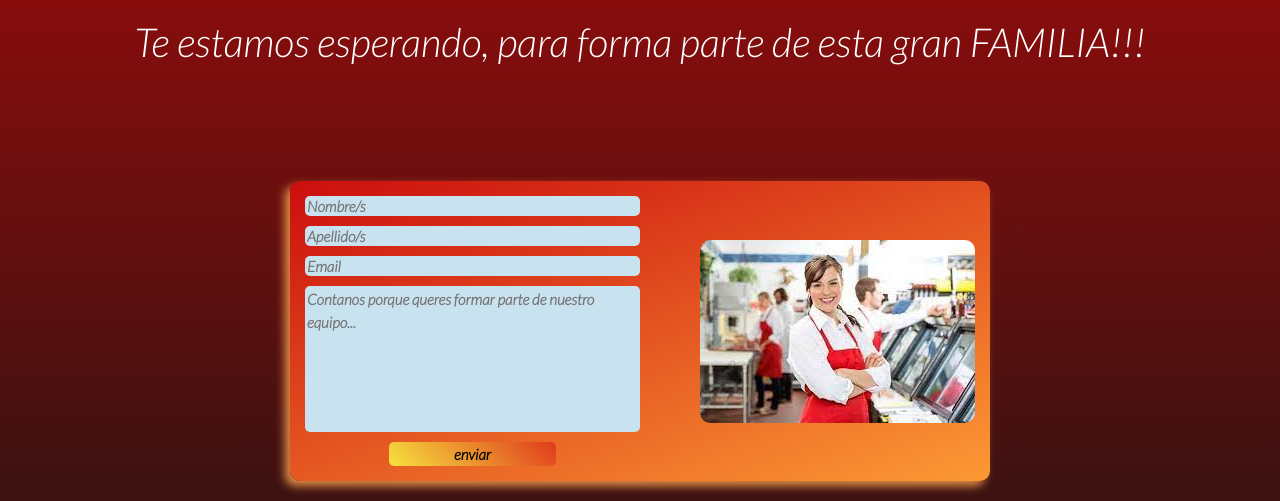
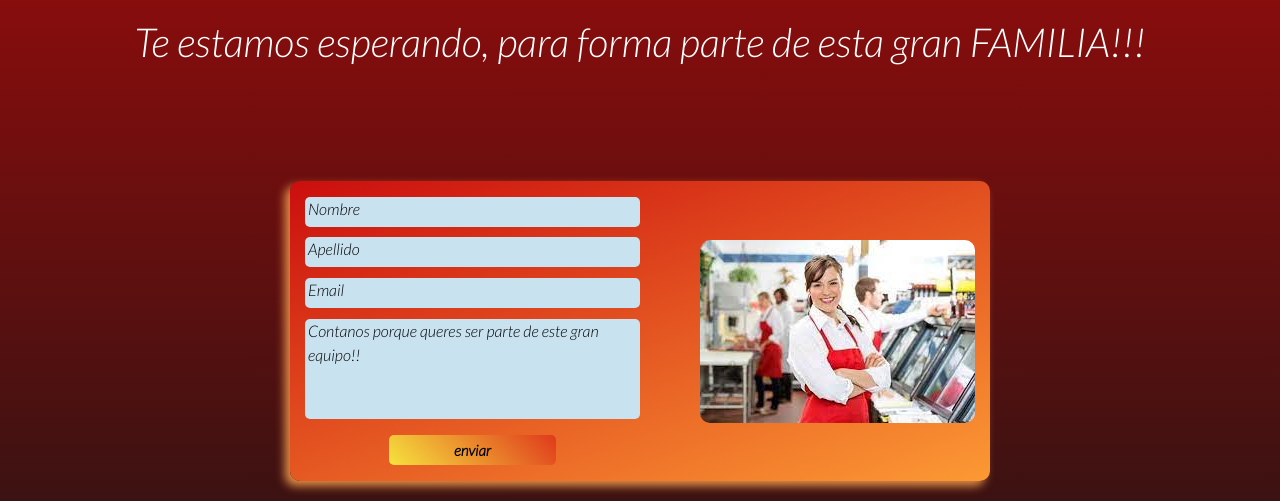
Before and after one commit to AFAlejandroFranco/Proyecto-coder, a website: page pages/trabaja-con-nosotros.html in a window 1280 px wide. Shown: the part 147-648 px from the top of the page. Drawn offline with nearby package versions, Linux system fonts and the light colour scheme.

Commit message:
Le agregue a los label a los input y le di estilos

```diff
--- a/pages/trabaja-con-nosotros.html
+++ b/pages/trabaja-con-nosotros.html
@@ -30,8 +30,8 @@
                 </div>
 
                 <div class="nav-img">
-                    <a class="navbar-brad logo" href="../index.html"> <img class="animate__animated animate__flip" src="../assets/img/logo.png" alt="logo"
-                            title="logo de la marca">
+                    <a class="navbar-brad logo" href="../index.html"> <img class="animate__animated animate__flip"
+                            src="../assets/img/logo.png" alt="logo" title="logo de la marca">
                     </a>
                 </div>
                 <div class="collapse navbar-collapse" id="mi-menu">
@@ -53,13 +53,27 @@
     <main>
         <h1>Te estamos esperando, para forma parte de esta gran FAMILIA!!!</h1>
         <section>
-            <div class="form-contain">
-                <form action="" class="form">
-                    <div class="form-contain__input">
-                        <input type="text" name="Nombre" placeholder="Nombre/s"  required>
-                        <input type="text" name="Apellodo" placeholder="Apellido/s" required>
-                        <input type="email" name="Mail" placeholder="Email" required>
-                        <textarea name="textarea" rows="10" cols="20" placeholder="Contanos porque queres formar parte de nuestro equipo..." required></textarea>
+            <div class="form">
+                <form action="" class="form-contain">
+
+                    <div class="form-contain__contain">
+                        <div class="form-contain__input-label">
+                            <input type="text" name="Nombre" id="Nombre" placeholder="" class="form-contain__input">
+                            <label for="Nombre" class="form-contain__label" >Nombre</label>
+                        </div>
+                        <div class="form-contain__input-label">
+                            <input type="text" name="Apellodo" id="Apellido" placeholder="" class="form-contain__input">
+                            <label for="Apellido" class="form-contain__label" >Apellido</label>
+                        </div>
+                        <div class="form-contain__input-label">
+                            <input type="email" name="Email" id="Email" placeholder="" class="form-contain__input">
+                            <label for="Email" class="form-contain__label" >Email</label>
+                        </div>
+                        <div class="form-contain__input-label">
+                            <textarea name="textarea" rows="10" cols="20" id="Descripcion" placeholder=""
+                                class="form-contain__input"></textarea>
+                            <label for="Descripcion" class="form-contain__label" >Contanos porque queres ser parte de este gran equipo!!</label>
+                        </div>
                         <input type="submit" value="enviar" class="buttom">
                     </div>
                     <!--la imagen del form tiene que ser de empleados realizando alguna tarea y se los tiene que notar felices-->
--- a/scss/_principales.scss
+++ b/scss/_principales.scss
@@ -6,7 +6,7 @@
 
         font-size: 50px;
         font-weight: 500;
-        text-align: map-get($align-medidas, centro );
+        text-align: map-get($align-medidas, centro);
         margin: 20px;
     }
 }
@@ -22,7 +22,7 @@
         padding: 20px 50px;
         border-radius: 10px;
         font-size: 20px;
-        align-self: map-get($align-medidas, centro );
+        align-self: map-get($align-medidas, centro);
 
     }
 
@@ -44,7 +44,7 @@
     grid-template-rows: repeat(3, 100px);
     gap: 200px;
     grid-auto-flow: row;
-    justify-content: map-get($align-medidas, centro );
+    justify-content: map-get($align-medidas, centro);
 
     article {
         @include flex(column, none, none);
@@ -101,8 +101,8 @@
 
     div {
         padding: 0 10px 5px 0;
-        bottom: map-get($align-medidas, cero );
-        right: map-get($align-medidas, cero );
+        bottom: map-get($align-medidas, cero);
+        right: map-get($align-medidas, cero);
     }
 }
 
@@ -110,7 +110,7 @@
 .tercera__texto {
     p {
 
-        margin: map-get($align-medidas, cero );
+        margin: map-get($align-medidas, cero);
     }
 }
 
@@ -121,11 +121,11 @@
     div {
         padding: 0 10px 5px 0;
         bottom: map-get($align-medidas, cero);
-        right: map-get($align-medidas, cero );
+        right: map-get($align-medidas, cero);
     }
 }
 
-.oferta__fonts{
+.oferta__fonts {
     font-family: $font-oferta;
 
 }
@@ -138,7 +138,7 @@
 /*quienes somos*/
 
 .row {
-    img{
+    img {
         @include medidas(300px, none);
 
         padding: 5px;
@@ -146,7 +146,7 @@
 
 }
 
-.text{
+.text {
     padding: 4px;
 }
 
@@ -158,15 +158,15 @@
 /*style de trabaja con nosotros*/
 
 main {
-    h1{
+    h1 {
 
-        text-align: map-get($align-medidas, centro );
+        text-align: map-get($align-medidas, centro);
         margin: 50px auto;
         padding: 15px 2px;
     }
 }
 
-.form-contain {
+.form {
     @include medidas(100%, none);
 
     @include flex(row, center, none);
@@ -175,7 +175,7 @@ main {
 
 }
 
-.form {
+.form-contain {
     @include medidas(700px, 300px);
 
     @include flex(row, space-between, none);
@@ -186,16 +186,14 @@ main {
     background: linear-gradient(160deg, #cb0e0e, #fc9934);
 }
 
-.form-contain__input {
+.form-contain__contain {
     @include medidas(50%, none);
 
     @include flex(column, space-evenly, none);
 
     gap: 10px;
-}
 
-.form-contain__input {
-    input{
+    input {
         @include medidas(100%, 30px);
 
         outline: none;
@@ -204,17 +202,21 @@ main {
         border: none;
         border-radius: 5px;
         background: rgb(201, 226, 239);
-        &:hover{
+
+        &:hover {
 
             background: rgb(243, 245, 246);
         }
     }
+
+
     .buttom {
         @include medidas(50%, none);
 
         background: linear-gradient(45deg, #f6e33e, #e0391c);
         cursor: pointer;
         align-self: center;
+
         &:hover {
             background: #f90c0c70;
 
@@ -222,11 +224,18 @@ main {
     }
 }
 
+.form-contain__input-label {
+    position: relative;
 
+    label {
+        position: absolute;
+        left: 3px;
+        color: #000;
+    }
 
-.form {
-    textarea{
-
+    textarea {
+        width: 100%;
+        height: 100px;
         outline: none;
         resize: none;
         font-weight: 600;
@@ -234,17 +243,23 @@ main {
         border: none;
         border-radius: 5px;
         background: rgb(201, 226, 239);
-        &:hover{
+
+        &:hover {
 
             background: rgb(243, 245, 246);
         }
     }
 }
 
+.form-contain__input:not(:placeholder-shown) + .form-contain__label{
+  transform:scale(0);
+
+}
 
 
 .form-contain__img {
     align-self: center;
+
     img {
         border-radius: 10px;
     }
```
Also changed, not shown: css/style.css, 1 other file.
